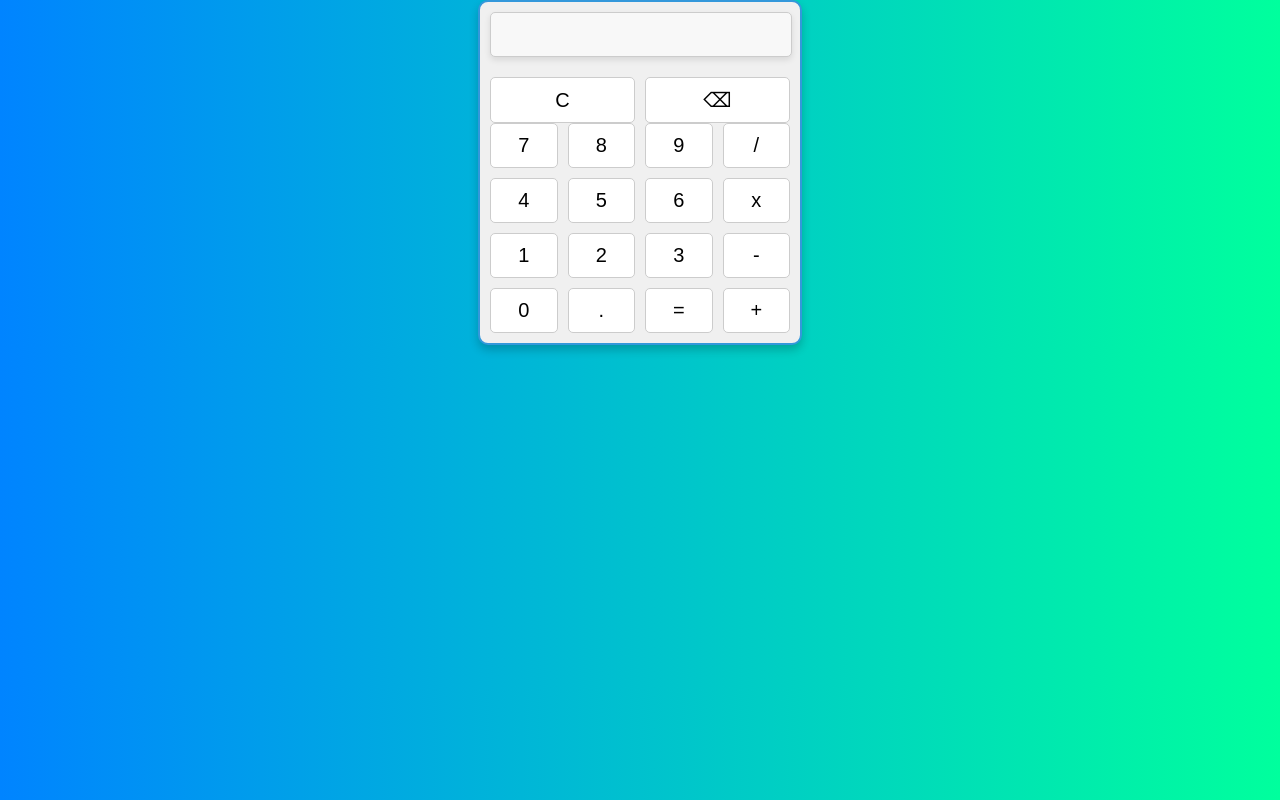
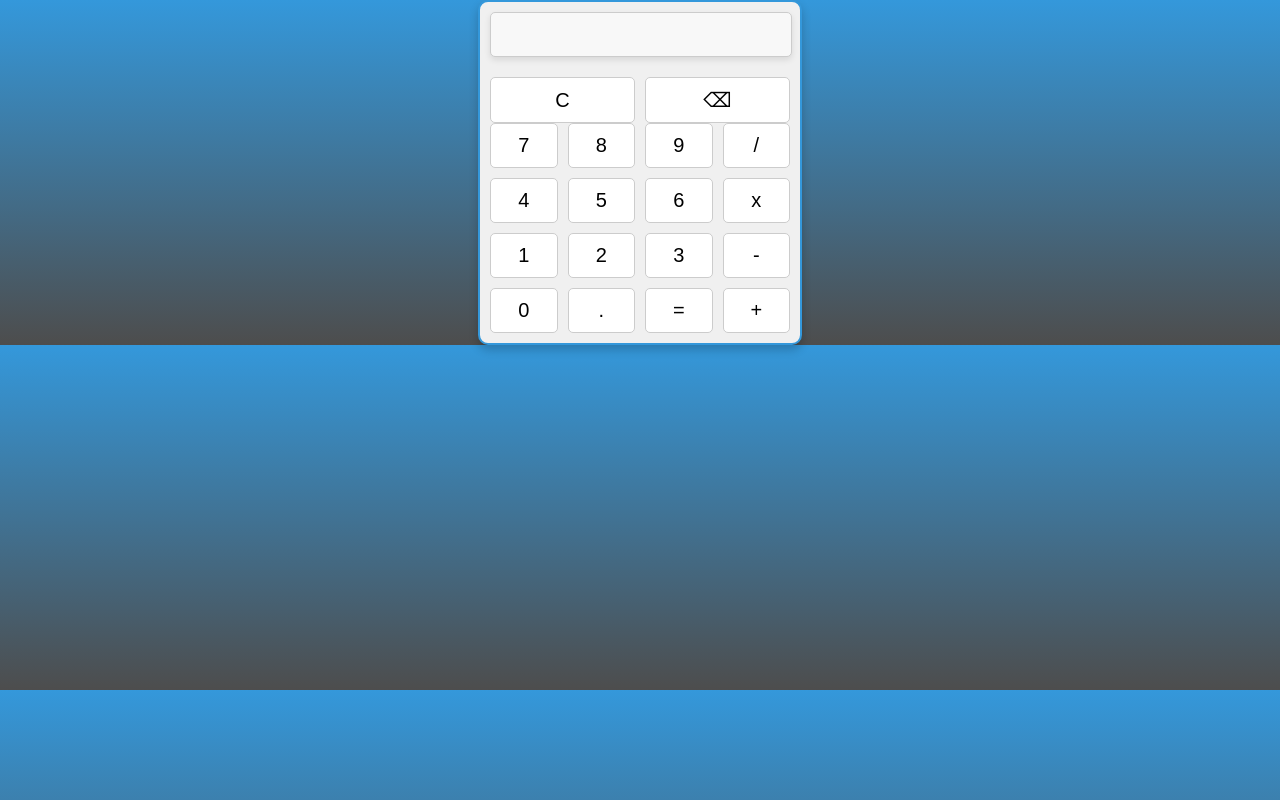
Before and after one commit to BlazingPh0enix/Calculator, a React (Create React App) app: page / in a window 1280 px wide. Built offline with nearby package versions, Linux system fonts and the light colour scheme; the HTML template or start-up script is replaced by a standard one.

Commit message:
fourth commit

```diff
--- a/src/index.css
+++ b/src/index.css
@@ -1,9 +1,8 @@
 body {
   margin: 0;
-  background: linear-gradient(to right, #0084ff, #00ff9d);
+  background: linear-gradient(to bottom, #3498db, #4d4d4d);
   font-family: -apple-system, BlinkMacSystemFont, 'Segoe UI', 'Roboto', 'Oxygen',
-    'Ubuntu', 'Cantarell', 'Fira Sans', 'Droid Sans', 'Helvetica Neue',
-    sans-serif;
+    'Ubuntu', 'Cantarell', 'Fira Sans', 'Droid Sans', 'Helvetica Neue', sans-serif;
   -webkit-font-smoothing: antialiased;
   -moz-osx-font-smoothing: grayscale;
 }
```
